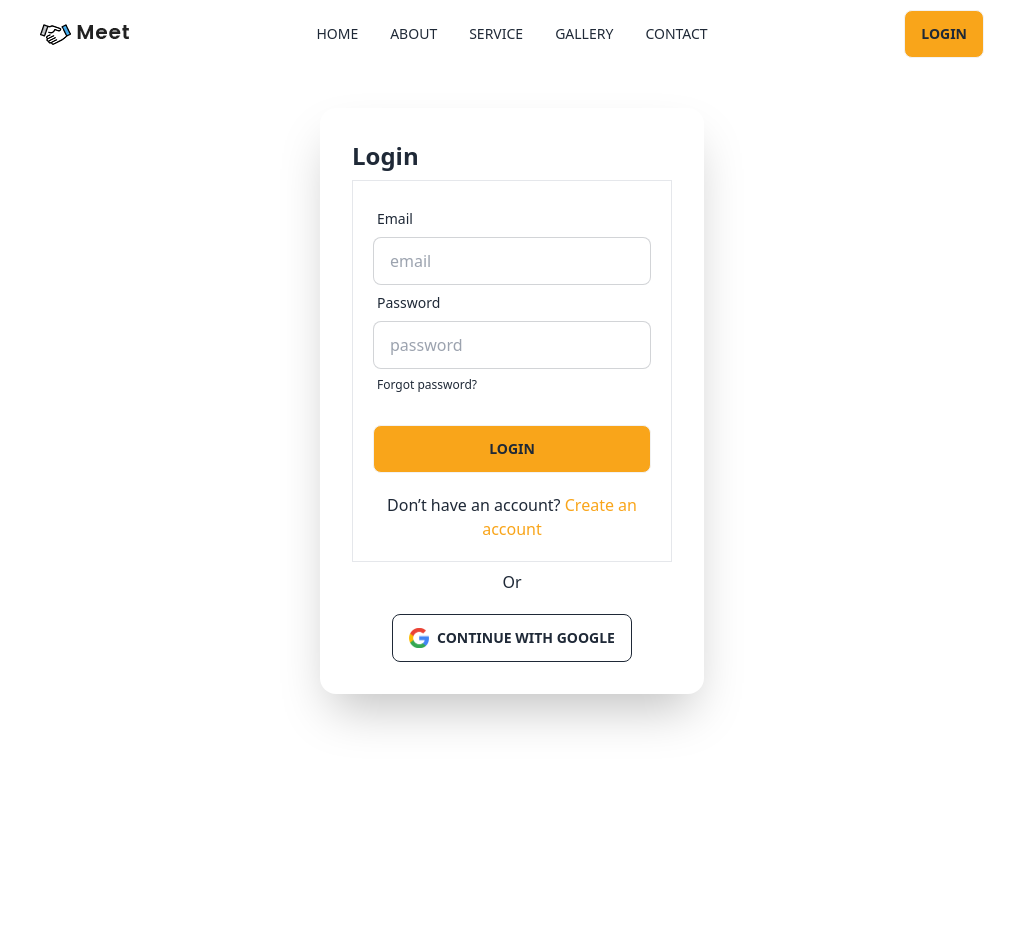
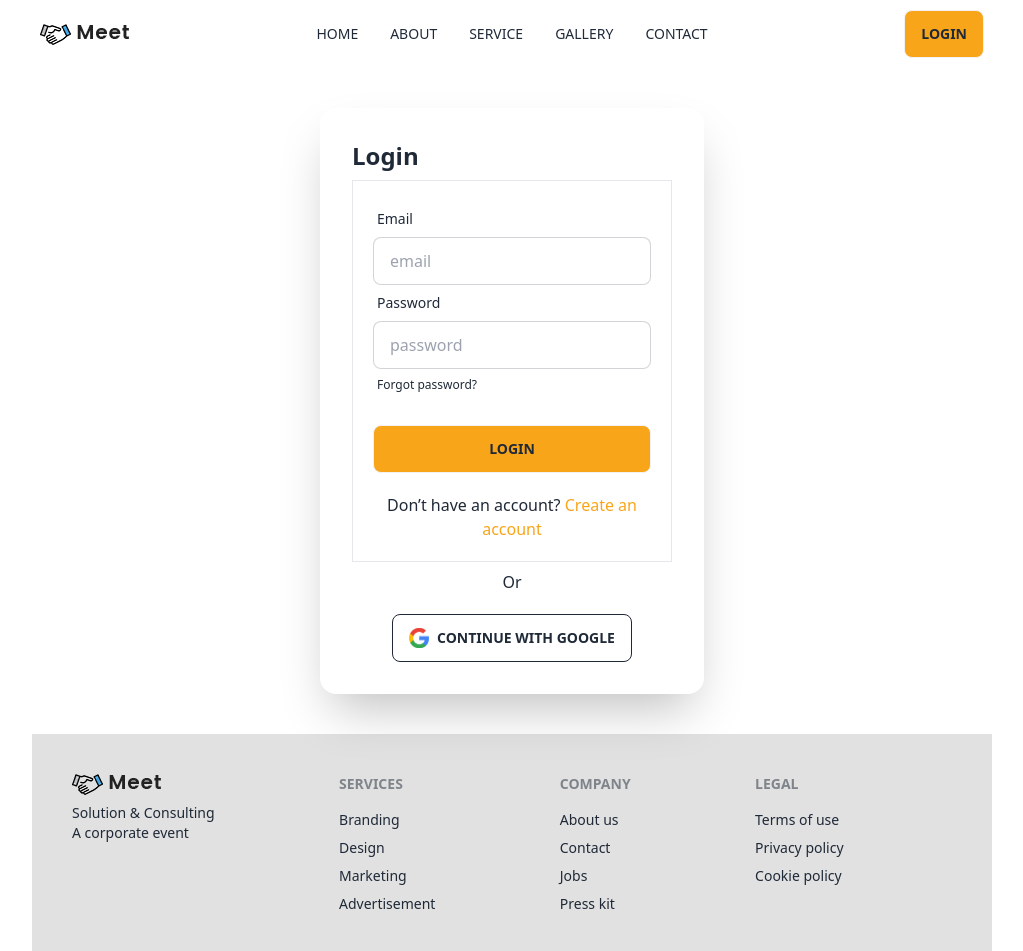
Before and after one commit to joydip62/react-event-management, a React (Vite) app: page /login in a window 1280 px wide. Shown: the top 951 px of the page, without its empty margins (128-1151 px from the left). Before the commit the page ends 800 px from the top, so only its background shows below. Built offline with nearby package versions, Linux system fonts and the light colour scheme; no server answers.

Commit message:
footer section added

```diff
--- a/src/layouts/Root.jsx
+++ b/src/layouts/Root.jsx
@@ -1,13 +1,14 @@
 import { Outlet } from "react-router-dom";
 import Navbar from "../shared/Navbar/Navbar";
 import { Toaster } from "react-hot-toast";
+import Footer from "../shared/Footer/Footer";
 
 const Root = () => {
     return (
         <div className="w-3/4 mx-auto">
             <Navbar></Navbar>
             <Outlet></Outlet>
-
+            <Footer></Footer>
             <Toaster></Toaster>
         </div>
     );
--- a/src/pages/Services/ServiceCard.jsx
+++ b/src/pages/Services/ServiceCard.jsx
@@ -12,7 +12,7 @@
           </figure>
           <div className="card-body text-center">
             <h2 className="card-title mx-auto text-2xl">{name}</h2>
-            <p className='font-bold'>{price}$</p>
+            <p className="font-bold">{price}$</p>
             <p>
               {description.length > 200 ? (
                 <p>
--- a/src/pages/Services/Services.jsx
+++ b/src/pages/Services/Services.jsx
@@ -10,7 +10,7 @@
     const services = useLoaderData();
 
   return (
-    <div>
+      <div>
       <div className="mt-10 text-center w-2/3 mx-auto space-y-5">
         <h2 className="text-4xl font-semibold">OUR SERVICES</h2>
         <p>
--- /dev/null
+++ b/src/shared/Footer/Footer.jsx
@@ -0,0 +1,39 @@
+import logo from "./../../../public/images/logo.png";
+const Footer = () => {
+  return (
+    <div className="bg-[#2222]">
+      <footer className="footer p-10 text-base-content mt-10">
+        <aside>
+          <img src={logo} alt="Logo" />
+          <p>
+            Solution & Consulting
+            <br />
+            A corporate event
+          </p>
+        </aside>
+        <nav>
+          <header className="footer-title">Services</header>
+          <a className="link link-hover">Branding</a>
+          <a className="link link-hover">Design</a>
+          <a className="link link-hover">Marketing</a>
+          <a className="link link-hover">Advertisement</a>
+        </nav>
+        <nav>
+          <header className="footer-title">Company</header>
+          <a className="link link-hover">About us</a>
+          <a className="link link-hover">Contact</a>
+          <a className="link link-hover">Jobs</a>
+          <a className="link link-hover">Press kit</a>
+        </nav>
+        <nav>
+          <header className="footer-title">Legal</header>
+          <a className="link link-hover">Terms of use</a>
+          <a className="link link-hover">Privacy policy</a>
+          <a className="link link-hover">Cookie policy</a>
+        </nav>
+      </footer>
+    </div>
+  );
+};
+
+export default Footer;
```
Also changed, not shown: public/all_page_bg.jpg (added).
